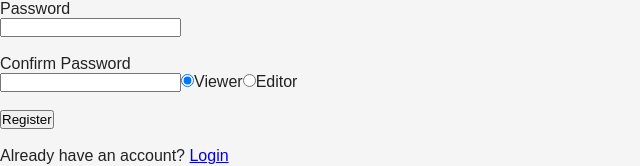
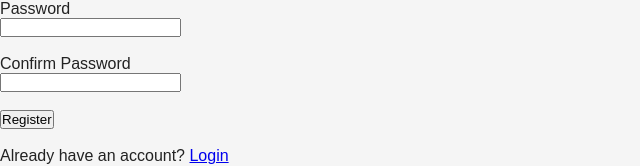
Before and after one commit to hamdaahmad1/Movie-Production-System, a Next.js app in the folder frontend/: page /register in a window 1280 px wide. Shown: the part 276-442 px from the top of the page, without its empty margins (0-640 px from the left). Built offline with nearby package versions, Linux system fonts and the light colour scheme; no server answers.

Commit message:
Modified Register Page by removing register as editor option

```diff
--- a/frontend/src/app/register/page.tsx
+++ b/frontend/src/app/register/page.tsx
@@ -34,7 +34,7 @@ export default function RegisterPage() {
     null
   );
 
-  const [role, setRole] = useState("VIEWER");
+
 
   const [emailAvailable, setEmailAvailable] = useState<boolean | null>(null);
 
@@ -147,16 +147,13 @@ export default function RegisterPage() {
         email: form.email.trim(),
         password: form.password,
         confirmPassword: form.confirmPassword,
-        role: role as "VIEWER" | "EDITOR",
+
       });
 
       alert("Registration successful!");
+      router.push("/viewer");
 
-      if (response.user.role === "EDITOR") {
-        router.push("/editor");
-      } else {
-        router.push("/viewer");
-      }
+
     } catch (error: any) {
       setError(error.response?.data?.message ?? "Registration failed.");
     } finally {
@@ -267,25 +264,7 @@ export default function RegisterPage() {
           onChange={handleChange}
         />
 
-        <label>
-          <input
-            type="radio"
-            value="VIEWER"
-            checked={role === "VIEWER"}
-            onChange={(e) => setRole(e.target.value)}
-          />
-          Viewer
-        </label>
 
-        <label>
-          <input
-            type="radio"
-            value="EDITOR"
-            checked={role === "EDITOR"}
-            onChange={(e) => setRole(e.target.value)}
-          />
-          Editor
-        </label>
 
         <br />
         <br />
--- a/frontend/src/types/auth.ts
+++ b/frontend/src/types/auth.ts
@@ -10,7 +10,6 @@ export interface LoginData {
     email: string;
     password: string;
     confirmPassword: string;
-    role: "VIEWER" | "EDITOR";
   }
 
   export interface LoginResponse {
```
Also changed, not shown: 2 other files (tests, documents, lock files or other folders).
